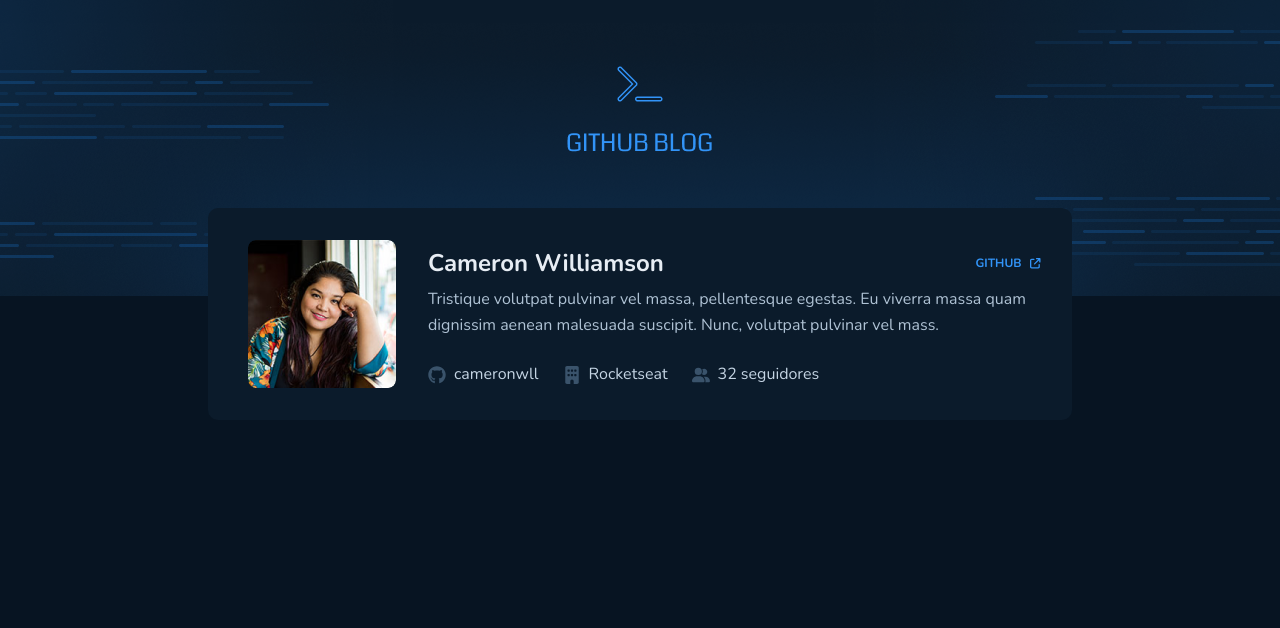
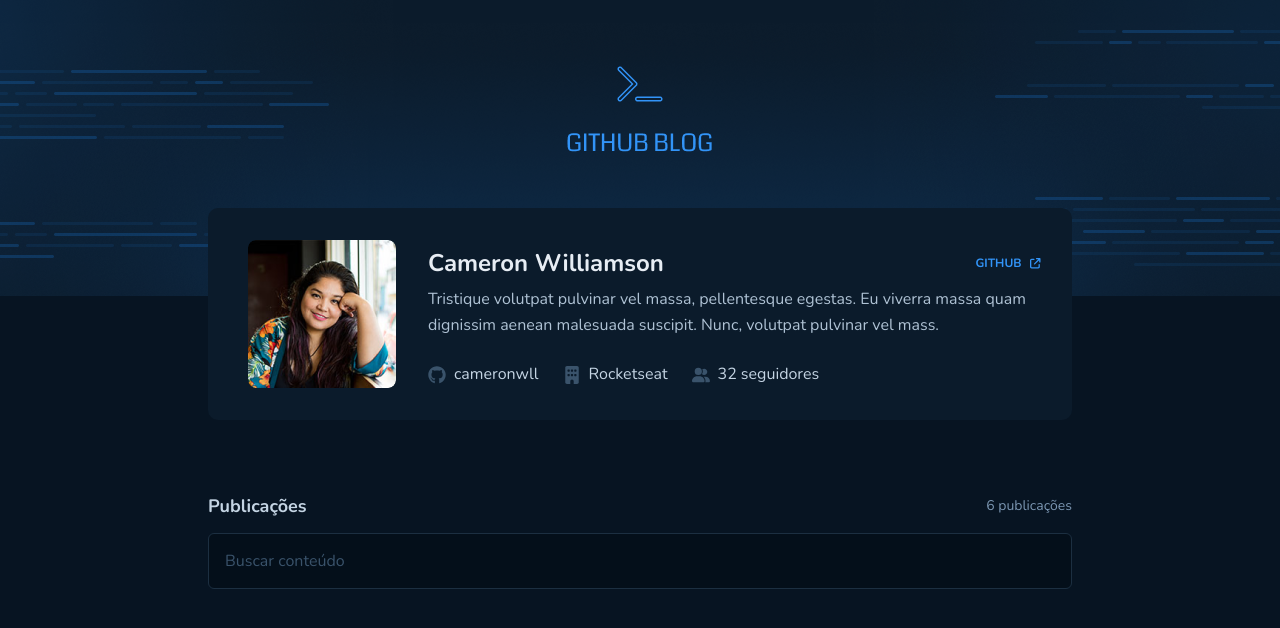
Before and after one commit to AlefSloan/Github-Blogs, a React (Vite) app: page / in a window 1280 px wide. Shown: the top 628 px of the page. Built offline with nearby package versions, Linux system fonts and the light colour scheme.

Commit message:
feat: create SearchBar component

```diff
--- /dev/null
+++ b/src/components/SearchBar/index.tsx
@@ -0,0 +1,13 @@
+import { SearchBarContainer, SearchBarContent } from "./style";
+
+export function SearchBar() {
+  return (
+    <SearchBarContainer>
+      <SearchBarContent>
+        <h2>Publicações</h2>
+        <span>6 publicações</span>
+      </SearchBarContent>
+      <input type="text" placeholder="Buscar conteúdo" />
+    </SearchBarContainer>
+  );
+}
--- /dev/null
+++ b/src/components/SearchBar/style.ts
@@ -0,0 +1,44 @@
+import styled from "styled-components";
+
+export const SearchBarContainer = styled.div`
+  width: 100%;
+  max-width: 864px;
+  margin: 0 auto;
+
+  input {
+    width: 100%;
+    padding: 1rem;
+    border-radius: 6px;
+
+    background: ${(props) => props.theme['base-input']};
+    border: 1px solid ${(props) => props.theme['base-border']};
+    color: ${(props) => props.theme['base-text']};
+
+    &::placeholder {
+      color: ${(props) => props.theme['base-label']};
+    }
+  }
+`;
+
+export const SearchBarContent = styled.div`
+  display: flex;
+  align-items: center;
+  justify-content: space-between;
+
+  margin-top: 4.5rem;
+  margin-bottom: 0.75rem;
+
+  h2 {
+    font-size: 1.125rem;
+    line-height: 160%;
+    font-weight: bold;
+    color: ${(props) => props.theme['base-subtitle']};
+  }
+
+  span {
+    font-size: 0.875rem;
+    line-height: 160%;
+
+    color: ${(props) => props.theme['base-span']};
+  }
+`;
--- a/src/pages/Home/index.tsx
+++ b/src/pages/Home/index.tsx
@@ -1,11 +1,13 @@
 import { GithubSummary } from "../../components/GithubSummary";
 import { Header } from "../../components/Header";
+import { SearchBar } from "../../components/SearchBar";
 
 export function Home() {
   return (
     <>
       <Header />
       <GithubSummary />
+      <SearchBar />
     </>
   )
 }
```
